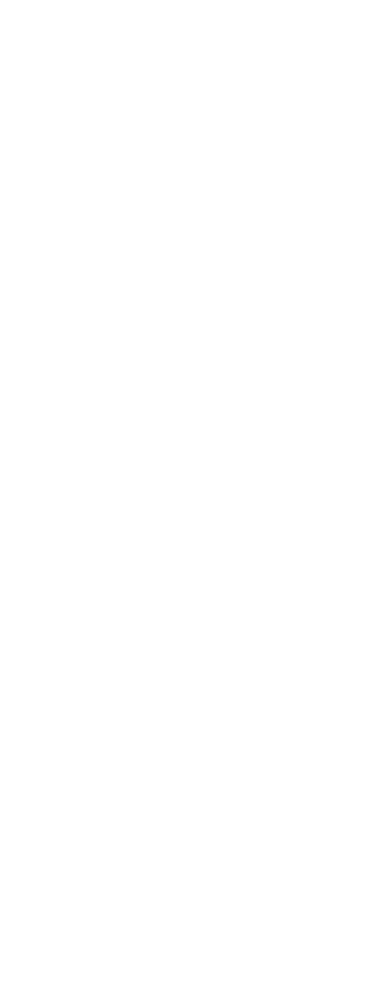
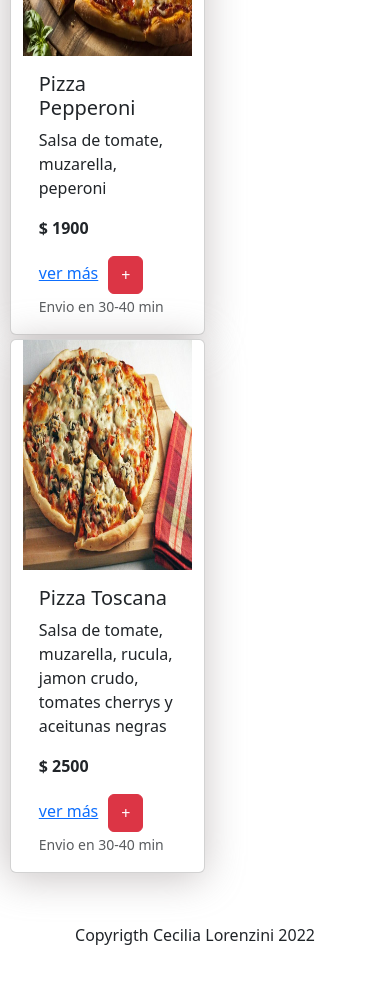
Before and after one commit to ceci-lo/Pizzeria-Lorenzini, a Vue app in the folder pizzeria-lorenzini/: page /#/ in a window 390 px wide. Shown: the part 3600-4583 px from the top of the page. Before the commit the page ends 844 px from the top, so only its background shows below. Built offline with nearby package versions, Linux system fonts and the light colour scheme.

Commit message:
se agregan tarjetas modales

```diff
--- a/pizzeria-lorenzini/index.html
+++ b/pizzeria-lorenzini/index.html
@@ -4,7 +4,7 @@
     <meta charset="UTF-8" />
     <link rel="icon" href="/favicon.ico" />
     <meta name="viewport" content="width=device-width, initial-scale=1.0" />
-    <title>Vite App</title>
+    <title>Lorenzini's Pizzeria</title>
     <link
       href="https://cdn.jsdelivr.net/npm/bootstrap@5.3.0-alpha1/dist/css/bootstrap.min.css"
       rel="stylesheet"
--- a/pizzeria-lorenzini/src/components/Home.vue
+++ b/pizzeria-lorenzini/src/components/Home.vue
@@ -1,7 +1,66 @@
+<script setup>
+let productos = [
+  {
+    Nombre: "Pizza Calabreza",
+    Ingredientes:
+      "Salsa de tomate, oregano, muzarella, Calabreza y aceitunas",
+    Porciones: "8 porciones",
+    Precio: "2050",
+    img: "img/pizzaCalabreza.jpg",
+  },
+  {
+    Nombre: "Pizza Cuatro Quesos",
+    Ingredientes:
+      "Salsa de tomate, Holanda, muzarella, Roquefort y queso parmesano",
+    Porciones: "8 porciones",
+    Precio: "2150",
+    img: "img/pizzaCuatroQuesos.jpg",
+  },
+  {
+    Nombre: "Pizza Especial",
+    Ingredientes: "Salsa de tomate, muzarella, jamon cocido  y morrones",
+    Porciones: "8 porciones",
+    Precio: "1900",
+    img: "img/pizzaEspecial.jpg",
+  },
+  {
+    Nombre: "Pizza Margaritha",
+    Ingredientes:
+      "Salsa de tomate, muzarella, Tomate cubeteado y alabahaca",
+    Porciones: "8 porciones",
+    Precio: "1900",
+    img: "img/pizzaMargarita.jpg",
+  },
+  {
+    Nombre: "Pizza Napolitana",
+    Ingredientes:
+      "Salsa de tomate, rodajas de Tomate, oregano y aceitunas negras",
+    Porciones: "8 porciones",
+    Precio: "1500",
+    img: "img/pizzaNapolitana.jpg",
+  },
+  {
+    Nombre: "Pizza Pepperoni",
+    Ingredientes: "Salsa de tomate, muzarella, peperoni",
+    Porciones: "8 porciones",
+    Precio: "1900",
+    img: "img/pizzaPepperoni.webp",
+  },
+  {
+    Nombre: "Pizza Toscana",
+    Ingredientes:
+      "Salsa de tomate, muzarella, rucula, jamon crudo, tomates cherrys y aceitunas negras",
+    Porciones: "8 porciones",
+    Precio: "2500",
+    img: "img/pizzaToscana.jpg",
+  },
+];
+</script>
 <template>
    <div class="divPizzeria">
     <img src="/img/pizza.jpg" alt="pizzeria lorenzini imagen principal" class="imgPizzeria" />
   </div>
+
   <div class="container second-part">
     <div class="input-group">
       <input type="text" class="form-control">
@@ -14,8 +73,58 @@
     </div>
   </div>
 
+<div id="productos" class="container productoSection">
+
+<div class="row">
+  <div class="card col-6 productoRow" style="max-width: 500px" v-for="producto in productos">
+    <div class="row g-0">
+      <div class="col-md-4">
+        <img :src=producto.img class="img-fluid img-card" alt="...">
+      </div>
+      <div class="col-md-8">
+        <div class="card-body">
+          <h5 class="card-title">{{ producto.Nombre }}</h5>
+          <p class="card-text">{{ producto.Ingredientes }} </p>
+          <p><strong>$ {{ producto.Precio}}</strong></p>
+          <div>
+            <a href="#" class="estiquetaA">ver más</a>
+
+            <button type="button" class="btn btn-danger"  data-bs-toggle="modal" data-bs-target="#staticBackdrop">+</button>
+            <!--modal boton +-->
+            <div class="modal fade" id="staticBackdrop" data-bs-backdrop="static" data-bs-keyboard="false" tabindex="-1" aria-labelledby="staticBackdropLabel" aria-hidden="true">
+              <div class="modal-dialog">
+                <div class="modal-content">
+                  <div class="modal-header">
+                    <h1 class="modal-title fs-5" id="staticBackdropLabel">{{producto.Nombre}}</h1>
+                    <button type="button" class="btn-close" data-bs-dismiss="modal" aria-label="Close"></button>
+                  </div>
+                  <div class="modal-body">
+                    <div class="mb-3">
+                      <p>Unidades</p><button id="disminuir" onclick="disminuir()" class="btn btn-danger">-</button><input class="cantidad" type="text" value ="0" id="cantidad"/><button class="btn btn-danger" id="aumentar" onclick="aumentar()">+</button>
+                    </div>
+                    <div class="mb-3">
+                      <label for="message-text" class="col-form-label">Nota para producto</label>
+                      <textarea class="form-control" id="message-text"></textarea>
+                    </div>
+                  </div>
+                  <div class="modal-footer">
+                    <button type="button" class="btn btn-primary">Aceptar</button>
+                  </div>
+                </div>
+              </div>
+            </div>
+          </div>
+          <p class="card-text"><small class="text-muted">Envio en 30-40 min</small></p>
+        </div>
+      </div>
+    </div>
+  </div>
+
+
+</div>
+</div>
+
+  <div class="footer">
+    <p>Copyrigth Cecilia Lorenzini 2022</p>
+  </div>
 </template>
-
-<script setup>
-
-</script>
```
